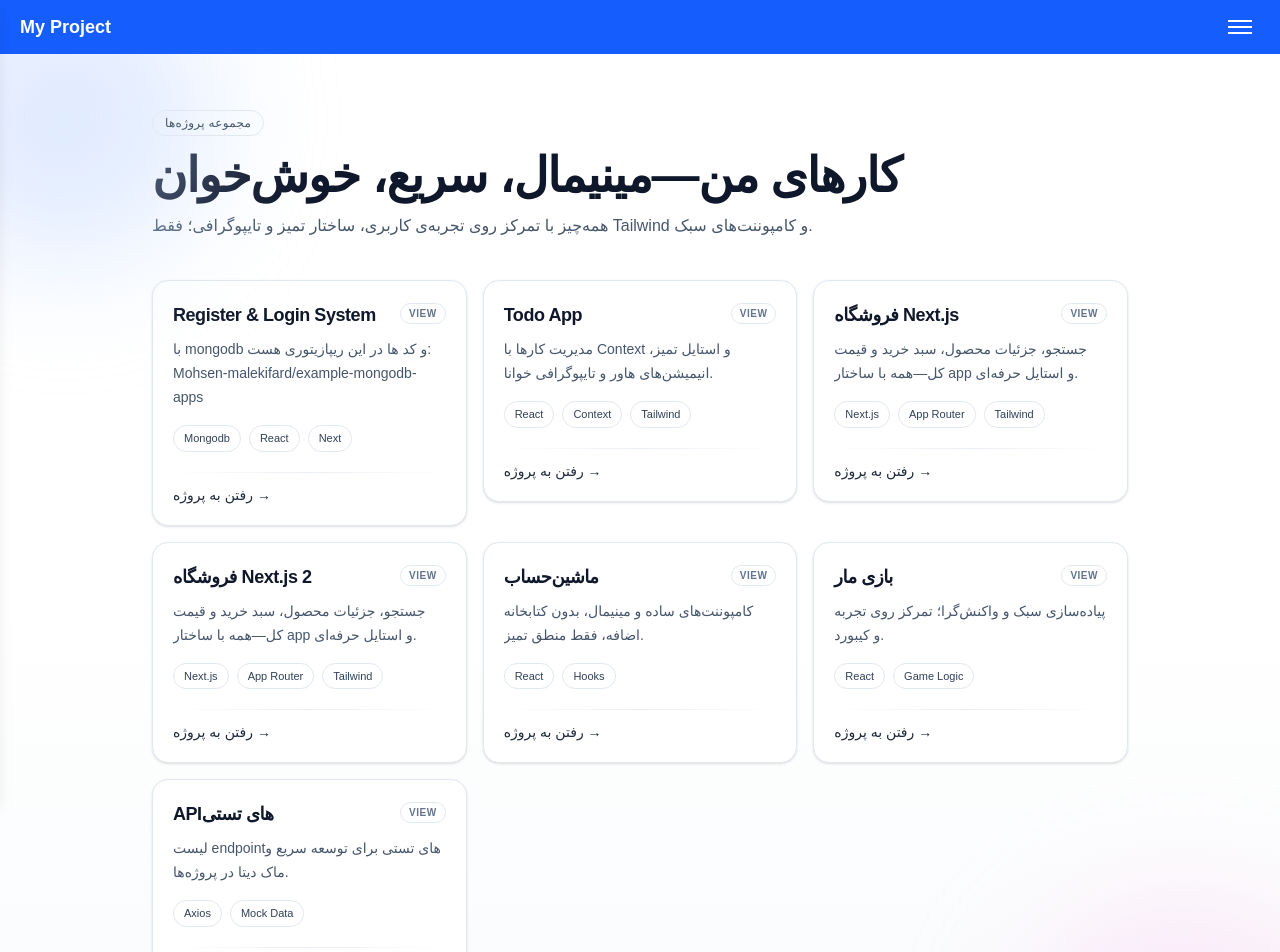
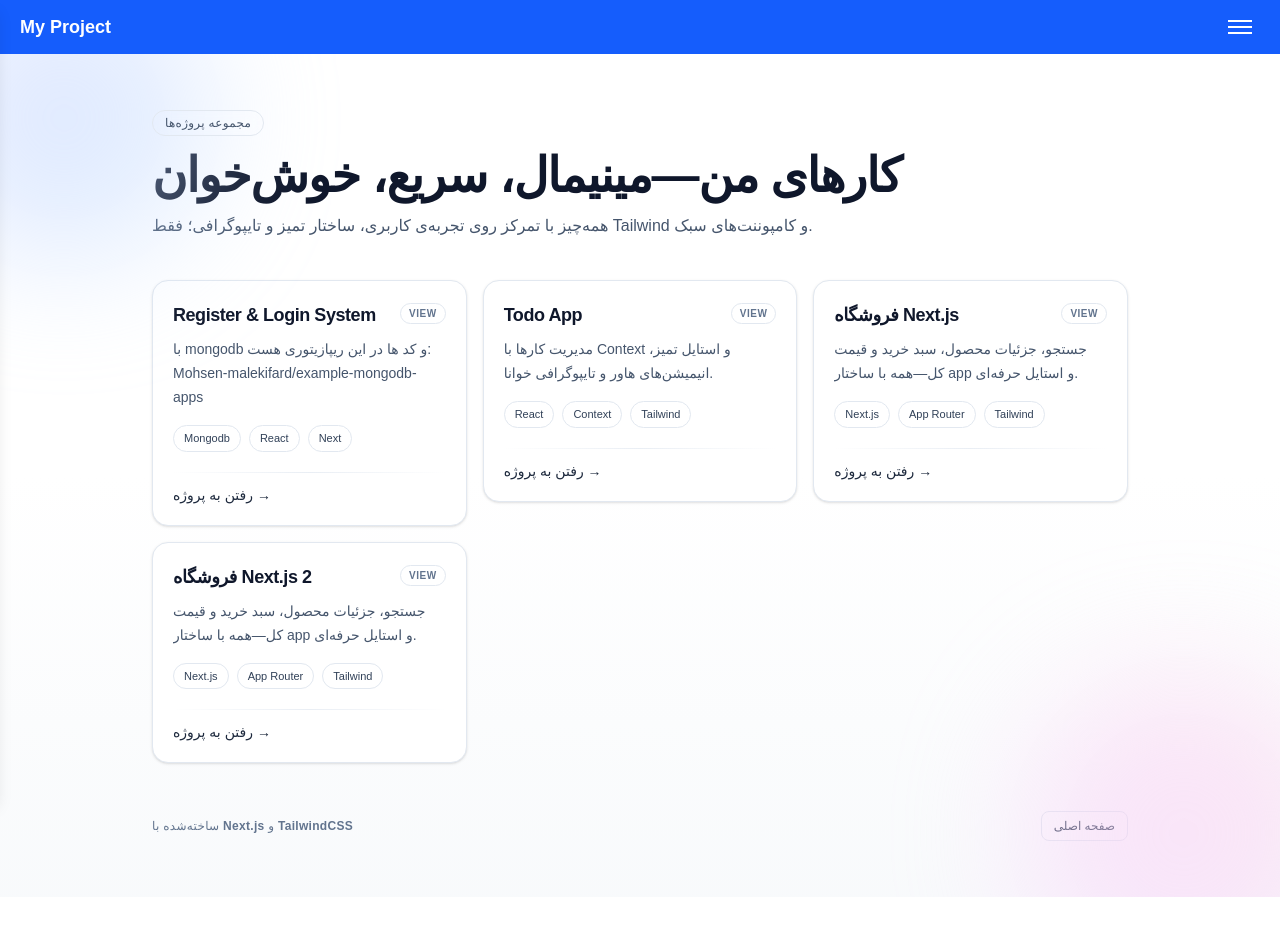
Before and after one commit to Mohsen-malekifard/My-Projects-2025, a Next.js app in the folder my-ap/: page / in a window 1280 px wide. Shown: the top 952 px of the page. After the commit the page ends 897 px from the top, so only its background shows below. Built offline with nearby package versions, Linux system fonts and the light colour scheme.

Commit message:
Update page.js

```diff
--- a/my-ap/app/page.js
+++ b/my-ap/app/page.js
@@ -25,25 +25,7 @@ const projects = [
     title: "فروشگاه Next.js 2",
     desc: "جستجو، جزئیات محصول، سبد خرید و قیمت کل—همه با ساختار app و استایل حرفه‌ای.",
     tags: ["Next.js", "App Router", "Tailwind"],
-  },
-  {
-    href: "/calculator",
-    title: "ماشین‌حساب",
-    desc: "کامپوننت‌های ساده و مینیمال، بدون کتابخانه اضافه، فقط منطق تمیز.",
-    tags: ["React", "Hooks"],
-  },
-  {
-    href: "/snake",
-    title: "بازی مار",
-    desc: "پیاده‌سازی سبک و واکنش‌گرا؛ تمرکز روی تجربه و کیبورد.",
-    tags: ["React", "Game Logic"],
-  },
-  {
-    href: "/apis",
-    title: "APIهای تستی",
-    desc: "لیست endpointهای تستی برای توسعه سریع و ماک دیتا در پروژه‌ها.",
-    tags: ["Axios", "Mock Data"],
-  },
+  }
 ];
 
 export default function Home() {
```
